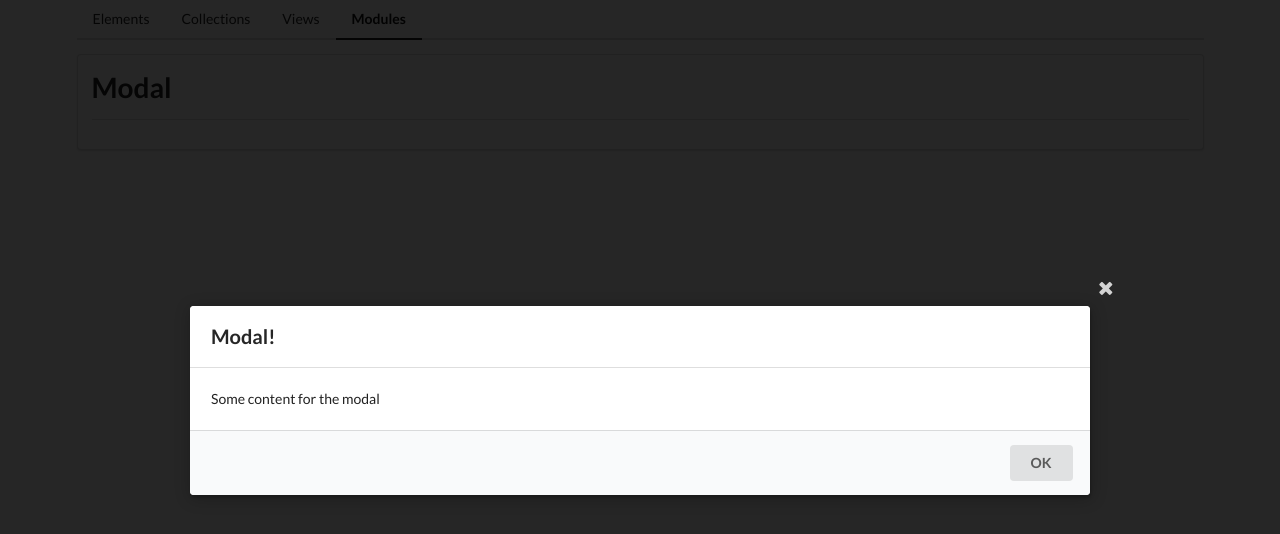
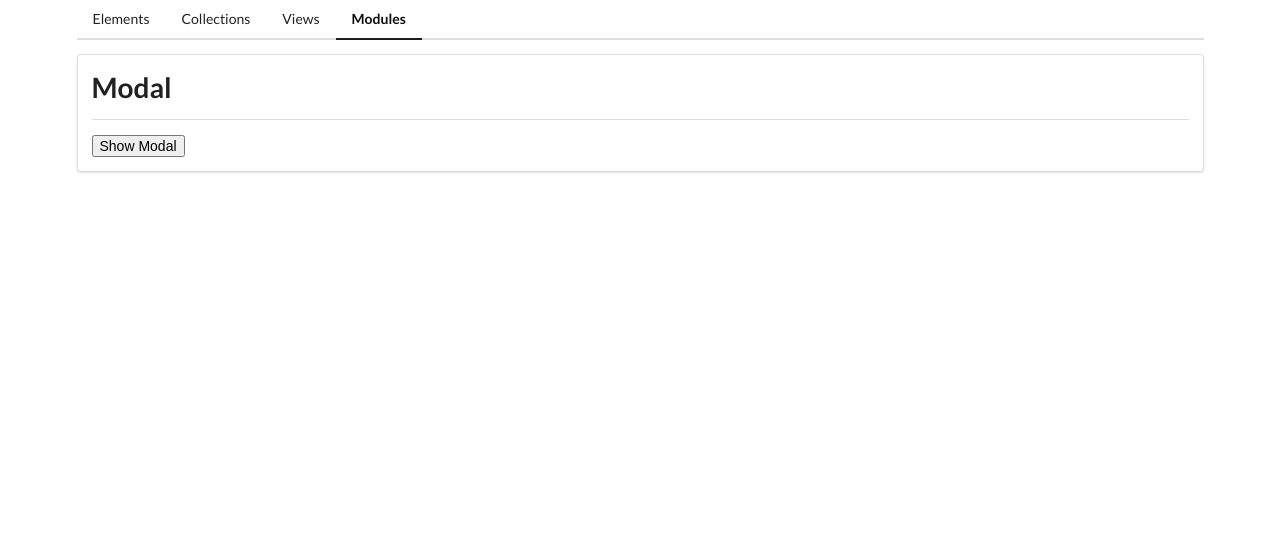
Before and after one commit to Seborider/components, an Angular app: page /mods in a window 1280 px wide. Shown: the top 534 px of the page. Built offline with nearby package versions, Linux system fonts and the light colour scheme.

Commit message:
✨ Show modal on click

```diff
--- a/src/app/mods/mods-home/mods-home.component.html
+++ b/src/app/mods/mods-home/mods-home.component.html
@@ -1,2 +1,5 @@
 <app-divider>Modal</app-divider>
-<app-modal></app-modal>
+<button (click)="onClick()" >Show Modal</button>
+<app-modal
+    *ngIf="modalOpen"
+></app-modal>
--- a/src/app/mods/mods-home/mods-home.component.ts
+++ b/src/app/mods/mods-home/mods-home.component.ts
@@ -6,10 +6,14 @@ import { Component, OnInit } from '@angular/core';
   styleUrls: ['./mods-home.component.css']
 })
 export class ModsHomeComponent implements OnInit {
-
+  modalOpen = false
   constructor() { }
 
   ngOnInit(): void {
   }
 
+  onClick() {
+    this.modalOpen =!this.modalOpen
+  }
+
 }
```
